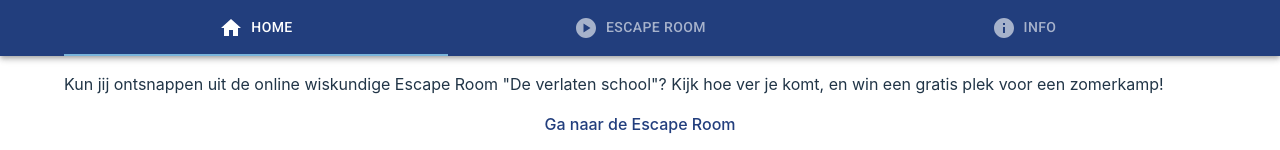
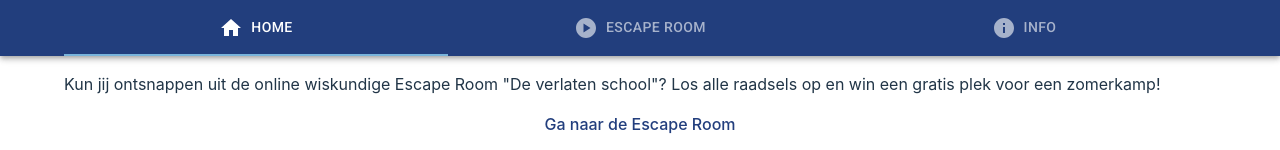
Before and after one commit to HildoBijl/escaperoom, a React (Vite) app: page / in a window 1280 px wide. Shown: the top 150 px of the page. Built offline with nearby package versions, Linux system fonts and the light colour scheme.

Commit message:
Minor textual changes

```diff
--- a/src/pages/About.jsx
+++ b/src/pages/About.jsx
@@ -16,5 +16,6 @@ export function About() {
 			<li>Raadsels: Rianne Florijn en Daniël Kuckartz</li>
 			<li>Programmering: Hildo Bijl</li>
 		</ul>
+		<p>Afbeeldingen zijn gegenereerd via DeepAI.</p>
 	</Subpage>
 }
--- a/src/pages/Game/locations/Maths.jsx
+++ b/src/pages/Game/locations/Maths.jsx
@@ -1,7 +1,7 @@
 export function Location() {
 	return <>
 		{/* <p>Het lokaal ziet er exact hetzelfde uit als toen je hem verlaten had. Tegenover je is de deur naar de gang. Links is een tussendeur naar het aardrijkskundelokaal, en rechts kun je door naar natuurkunde.</p> */}
-		<p>Dit is voorlopig het einde van de Escape Room. Het wiskundelokaal wordt, net als de lokalen erna, binnenkort toegevoegd!</p>
+		<p style={{ fontStyle: 'italic' }}>Dit is voorlopig het einde van de Escape Room. Het wiskundelokaal wordt, net als de lokalen erna, binnenkort toegevoegd. Dus komt snel weer terug!</p>
 	</>
 }
 
--- a/src/pages/Home.jsx
+++ b/src/pages/Home.jsx
@@ -5,7 +5,7 @@ import { School } from 'assets'
 
 export function Home() {
 	return <Subpage>
-		<p>Kun jij ontsnappen uit de online wiskundige Escape Room &quot;De verlaten school&quot;? Kijk hoe ver je komt, en win een gratis plek voor een zomerkamp!</p>
+		<p>Kun jij ontsnappen uit de online wiskundige Escape Room &quot;De verlaten school&quot;? Los alle raadsels op en win een gratis plek voor een zomerkamp!</p>
 		<p style={{ textAlign: 'center' }}><Link to="/spel">Ga naar de Escape Room</Link></p>
 		<Image src={School} />
 		<p>De Escape Room is gericht op scholieren uit de onderbouw van de middelbare school die wel houden van raadsels, getallen, en een beetje uitdaging. Val jij in de doelgroep? En lukt het je om de Escape Room voor [ToDo: voeg deadline toe] op te lossen? Dan win je mogelijk een gratis plek voor een <Link to="https://www.vierkantvoorwiskunde.nl/">Vierkant voor Wiskunde</Link> zomerkamp! Zie de <Link to="/info">Infopagina</Link> voor details en voorwaarden.</p>
```
Also changed, not shown: src/pages/Game/map.jsx (deleted).
